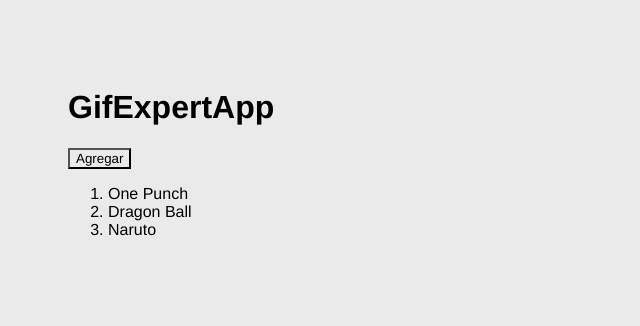
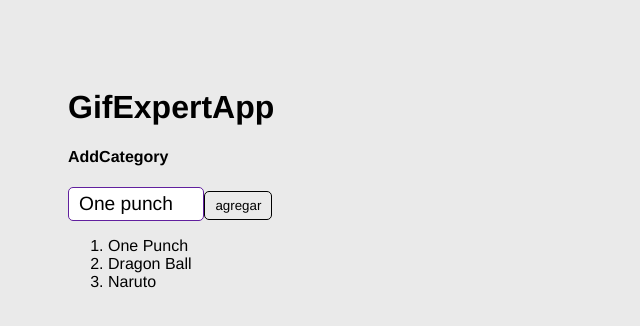
Before and after one commit to 1juanherrera/gif-expert-app, a React (Vite) app: page / in a window 1280 px wide. Shown: the top 326 px of the page, without its empty margins (0-640 px from the left). Built offline with nearby package versions, Linux system fonts and the light colour scheme.

Commit message:
add: communication between components

```diff
--- a/src/GifExpertApp.jsx
+++ b/src/GifExpertApp.jsx
@@ -1,17 +1,21 @@
 import { useState } from "react"
+import AddCategory from './components/AddCategory'
 
 const GifExpertApp = () => {
 
     const [ categories, setCategories ] = useState(['One Punch', 'Dragon Ball', 'Naruto'])
 
-    const onAddCategory = () => {
-        setCategories([ ...categories, 'Valorant' ])
-    }
+    // const onAddCategory = () => {
+    //     setCategories([ ...categories, 'Valorant' ])
+    // }
+
+
 
     return (
         <>
             <h1>GifExpertApp</h1>
-            <button onClick={onAddCategory}>Agregar</button>
+            <h4>AddCategory</h4>
+            <AddCategory />
             <ol>
                 {
                 categories.map((category) => {
--- /dev/null
+++ b/src/components/AddCategory.jsx
@@ -0,0 +1,30 @@
+import { useState } from "react"
+
+
+const AddCategory = () => {
+
+    const [inputValue, setInputValue] = useState('One punch')
+
+    const onInputChange = (event) => {
+        setInputValue(event.target.value)
+    }
+
+    const onSubmit = (event)  => {
+        event.preventDefault();
+        console.log(inputValue)
+    }
+
+    return (
+        <form onSubmit={(event) => onSubmit(event)}>
+            <input
+                onChange={onInputChange}
+                type="text"
+                value={inputValue}
+                placeholder="Buscar gifs"
+            />
+            <button>agregar</button>
+        </form>
+    )
+}
+
+export default AddCategory
--- a/src/index.css
+++ b/src/index.css
@@ -14,8 +14,14 @@
     color: black;
     font-size: 1.2rem;
     outline: none;
-    padding: 10px 15px;
-    width: 100%;
+    padding: 5px 10px;
+    width: 10%;
+  }
+
+  button {
+    padding: 6px 10px;
+    border-radius: 5px;
+    border: 1px solid black;
   }
 
   h2 {
```
